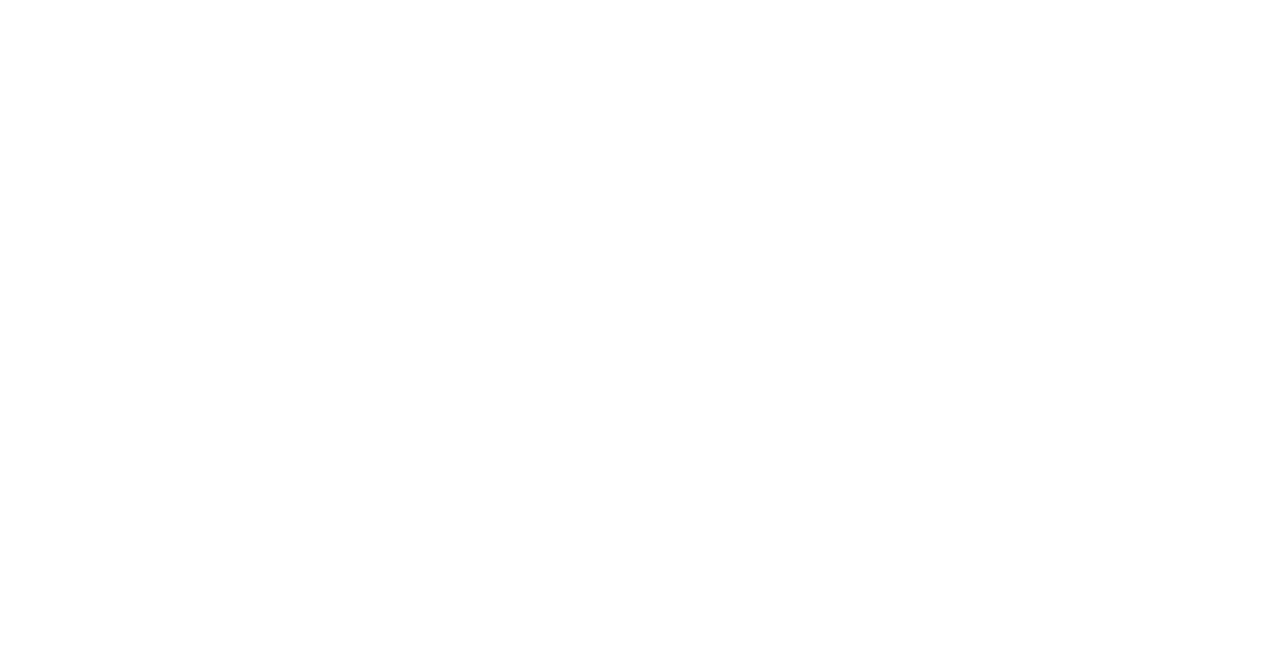
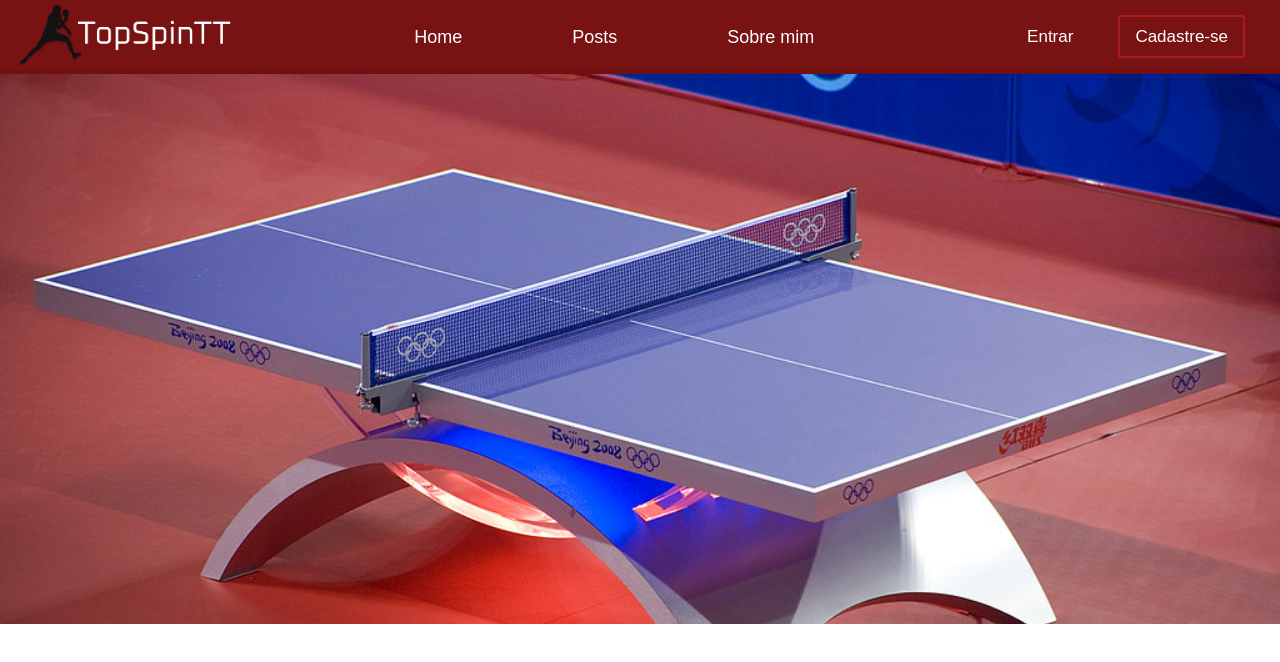
Before and after one commit to RafaelTokko/TopSpinTT, a website: page public/index.html in a window 1280 px wide. Drawn offline with Linux system fonts and the light colour scheme.

Commit message:
Adição dos html e css

```diff
--- a/public/cadastro.html
+++ b/public/cadastro.html
@@ -0,0 +1,43 @@
+<!DOCTYPE html>
+<html lang="en">
+<head>
+    <meta charset="UTF-8">
+    <meta name="viewport" content="width=device-width, initial-scale=1.0">
+    <title>Entre no TopSpinTT</title>
+    <link rel="stylesheet" href="style/style.css">
+    <link rel="shortcut icon" type="imagex/png" href="./assets/logo/icone.png">
+</head>
+<body>
+    <header>
+
+
+        <nav>
+            <div class="logo">
+                <a href="index.html"><img src="assets/logo/logo.png" alt="Logo"></a>
+            </div>
+                <div class="navbar">
+                    <ul>
+                        <li><a href="index.html">Home</a></li>
+                        <li><a href="">Posts</a></li>
+                        <li><a href="">Sobre mim</a></li>
+
+                    </ul>
+                </div>
+                <div class="login-cadastro">
+                    <ul>
+                        <li><a class="entrar" href="login.html">Entrar</a></li>
+                        <li><a class="cadastrar" href="cadastro.html">Cadastre-se</a></li>
+                    </ul>
+                </div>
+        </nav>
+    </header>
+
+    <main>
+
+    </main>
+
+    <footer>
+
+    </footer>
+</body>
+</html>
--- a/public/index.html
+++ b/public/index.html
@@ -0,0 +1,46 @@
+<!DOCTYPE html>
+<html lang="en">
+<head>
+    <meta charset="UTF-8">
+    <meta name="viewport" content="width=device-width, initial-scale=1.0">
+    <title>Entre no TopSpinTT</title>
+    <link rel="stylesheet" href="style/style.css">
+    <link rel="stylesheet" href="style/index.css">
+    <link rel="shortcut icon" type="imagex/png" href="./assets/logo/icone.png">
+</head>
+<body>
+    <header>
+
+
+        <nav>
+            <div class="logo">
+                <a href="index.html"><img src="assets/logo/logo.png" alt="Logo"></a>
+            </div>
+                <div class="navbar">
+                    <ul>
+                        <li><a href="index.html">Home</a></li>
+                        <li><a href="">Posts</a></li>
+                        <li><a href="">Sobre mim</a></li>
+
+                    </ul>
+                </div>
+                <div class="login-cadastro">
+                    <ul>
+                        <li><a class="entrar" href="login.html">Entrar</a></li>
+                        <li><a class="cadastrar" href="cadastro.html">Cadastre-se</a></li>
+                    </ul>
+                </div>
+        </nav>
+    </header>
+
+    <main>
+        <div class="imagem-banner">
+            <img src="assets/mesa.jpg" alt="imagem-mesa">
+        </div>
+    </main>
+
+    <footer>
+
+    </footer>
+</body>
+</html>
--- /dev/null
+++ b/public/style/index.css
@@ -0,0 +1,7 @@
+.imagem-banner img{
+    width: 100%;
+    height: 550px;
+    object-fit:cover;
+    object-position: 50% 33%;
+
+}
--- a/public/style/style.css
+++ b/public/style/style.css
@@ -6,6 +6,62 @@
 }
 
 header {
-    background-color: #333;
-    padding: 10px 0;
+    background-color: #791212;
+    padding: 5px 0;
+    box-shadow: inset 0px -5px 1px #701111;
 }
+nav {
+    display: flex;
+    flex-direction: row;
+    align-items: center;
+    justify-content: space-between;
+    padding: 0 20px;
+}
+.logo img {
+    height: 7.5vh;
+}
+
+nav ul {
+    list-style: none;
+    display: flex;
+}
+nav ul li {
+    margin: 0 15px;
+}
+
+nav ul li a {
+    font-size: 18px;
+    color: white;
+    text-decoration: none;
+    padding: 15px 30px;
+    font-family: "League Spartan", sans-serif;
+    border-radius: 3px;
+    margin: 0 10px;
+    transition: color 0.3s ease
+}
+
+
+nav .navbar li a:hover  {
+    color: #b4b4b4;
+
+}
+
+
+nav .login-cadastro ul li a {
+    padding: 10px 15px;
+    margin: 0;
+    font-size: 17px;
+    transition: all 0.15s ease;
+}
+
+nav .login-cadastro ul li .entrar:hover {
+    background-color: #ac1b1b;
+}
+
+nav .login-cadastro ul li .cadastrar {
+    border: solid 0.28ch #ac1b1b;
+}
+
+nav .login-cadastro ul li .cadastrar:hover {
+    background-color: #ac1b1b;
+}
```
Also changed, not shown: app.js (+3 -4 lines), public/login.html (+18 -3 lines), public/assets/logo/icoan.png (added), public/assets/logo/icone.png (added), public/assets/logo/logo.png (added), public/assets/mesa.jpg (added).
